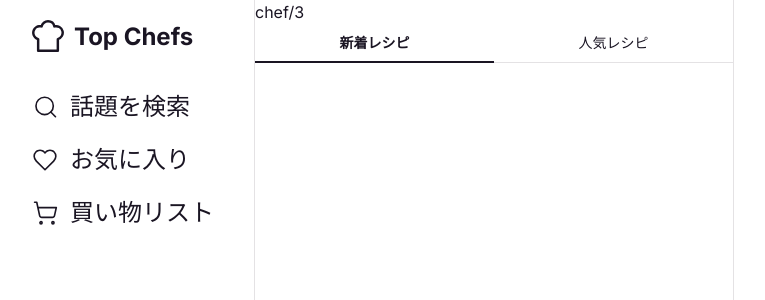
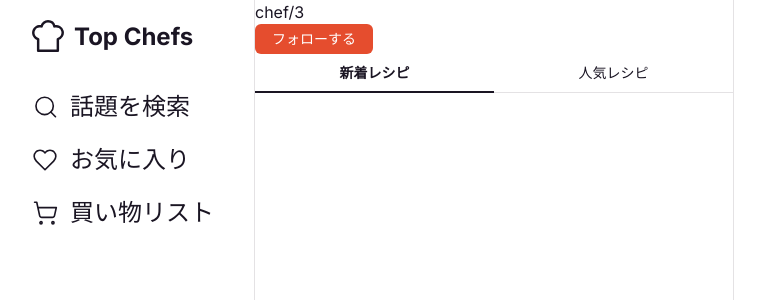
Before and after one commit to qin-team-recipe/01-frontend, a Next.js app: page /chef/3 in a window 1280 px wide. Shown: the top 300 px of the page, without its empty margins (267-1032 px from the left). Built offline with nearby package versions, Linux system fonts and the light colour scheme.

Commit message:
followbuttonコンポーネント作成

```diff
--- a/src/app/chef/[target]/page.tsx
+++ b/src/app/chef/[target]/page.tsx
@@ -1,3 +1,4 @@
+import { FollowButton } from "@/components/FollowButton";
 import { TabBar } from "@/components/TabBar";
 
 import styles from "./chef.module.scss";
@@ -7,11 +8,21 @@ const dummyData = [
   { id: 1, label: "新着レシピ" },
   { id: 2, label: "人気レシピ" },
 ];
+const dummyData2 = {
+  initialText: "フォローする",
+  followingText: "フォロー中",
+  isFollowing: false,
+};
 
 export default function Page({ params }: { params: { target: string } }) {
   return (
     <main className={styles.page}>
       <div>chef/{params.target}</div>
+      <FollowButton
+        initialText={dummyData2.initialText}
+        followingText={dummyData2.followingText}
+        isFollowing={dummyData2.isFollowing}
+      />
       <TabBar data={dummyData} />
     </main>
   );
--- /dev/null
+++ b/src/components/FollowButton/FollowButton.module.scss
@@ -0,0 +1,30 @@
+@import "@/styles/mixin";
+
+.button {
+  padding: 4px 16px;
+  font-size: 14px;
+  border: 1px solid transparent;
+  cursor: pointer;
+  line-height: 20px;
+  border-radius: 6px;
+}
+
+.initial {
+  color: #fff;
+  background-color: #e54d2e;
+  border-color: transparent;
+
+  &:hover {
+    background-color: #db4324;
+  }
+}
+
+.following {
+  background-color: #fff;
+  color: #ca3214;
+  border-color: #f3b0a2;
+
+  &:hover {
+    border-color: #ea9280;
+  }
+}
--- /dev/null
+++ b/src/components/FollowButton/FollowButton.tsx
@@ -0,0 +1,34 @@
+"use client";
+
+import { useState } from "react";
+
+import styles from "./FollowButton.module.scss";
+
+export type Props = {
+  initialText: string;
+  followingText: string;
+  isFollowing: boolean;
+};
+
+export const FollowButton = ({
+  initialText,
+  followingText,
+  isFollowing,
+}: Props) => {
+  const [following, setFollowing] = useState(isFollowing);
+
+  const handleClick = () => {
+    setFollowing(!following);
+  };
+
+  return (
+    <button
+      className={`${styles.button} ${
+        following ? styles.following : styles.initial
+      }`}
+      onClick={handleClick}
+    >
+      {following ? followingText : initialText}
+    </button>
+  );
+};
--- /dev/null
+++ b/src/components/FollowButton/index.tsx
@@ -0,0 +1 @@
+export { FollowButton } from "@/components/FollowButton/FollowButton";
```
Also changed, not shown: 1 other file (tests, documents, lock files or other folders).
